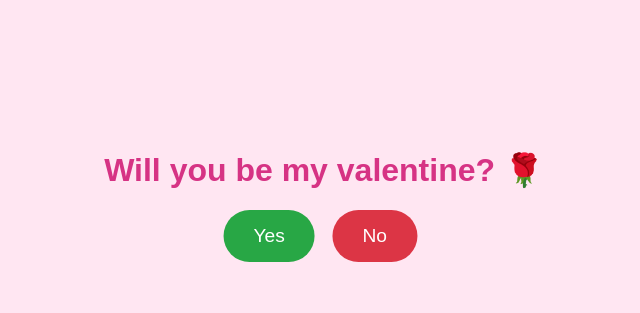
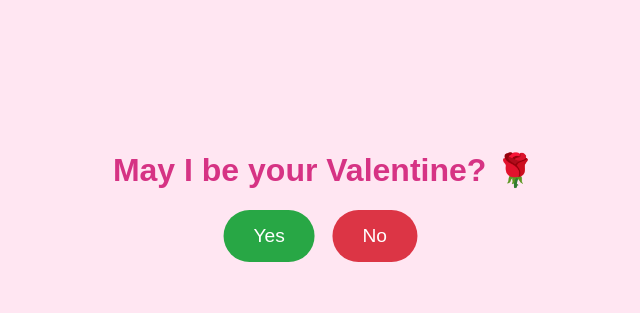
Before and after one commit to nosibus4444-cyber/ForMyShyala, a plain HTML site: page index.html in a window 1280 px wide. Shown: the part 180-493 px from the top of the page, without its empty margins (316-956 px from the left). Drawn offline with Linux system fonts and the light colour scheme.

Commit message:
Update Valentine question text in index.html

```diff
--- a/index.html
+++ b/index.html
@@ -36,7 +36,7 @@
 <body>
 
     <div id="content">
-        <h1 id="question">Will you be my valentine? 🌹</h1>
+        <h1 id="question">May I be your Valentine? 🌹</h1>
         <div class="btn-container">
             <button id="yesBtn" onclick="celebrate()">Yes</button>
             <button id="noBtn" onmouseover="moveButton()" onclick="moveButton()">No</button>
```
